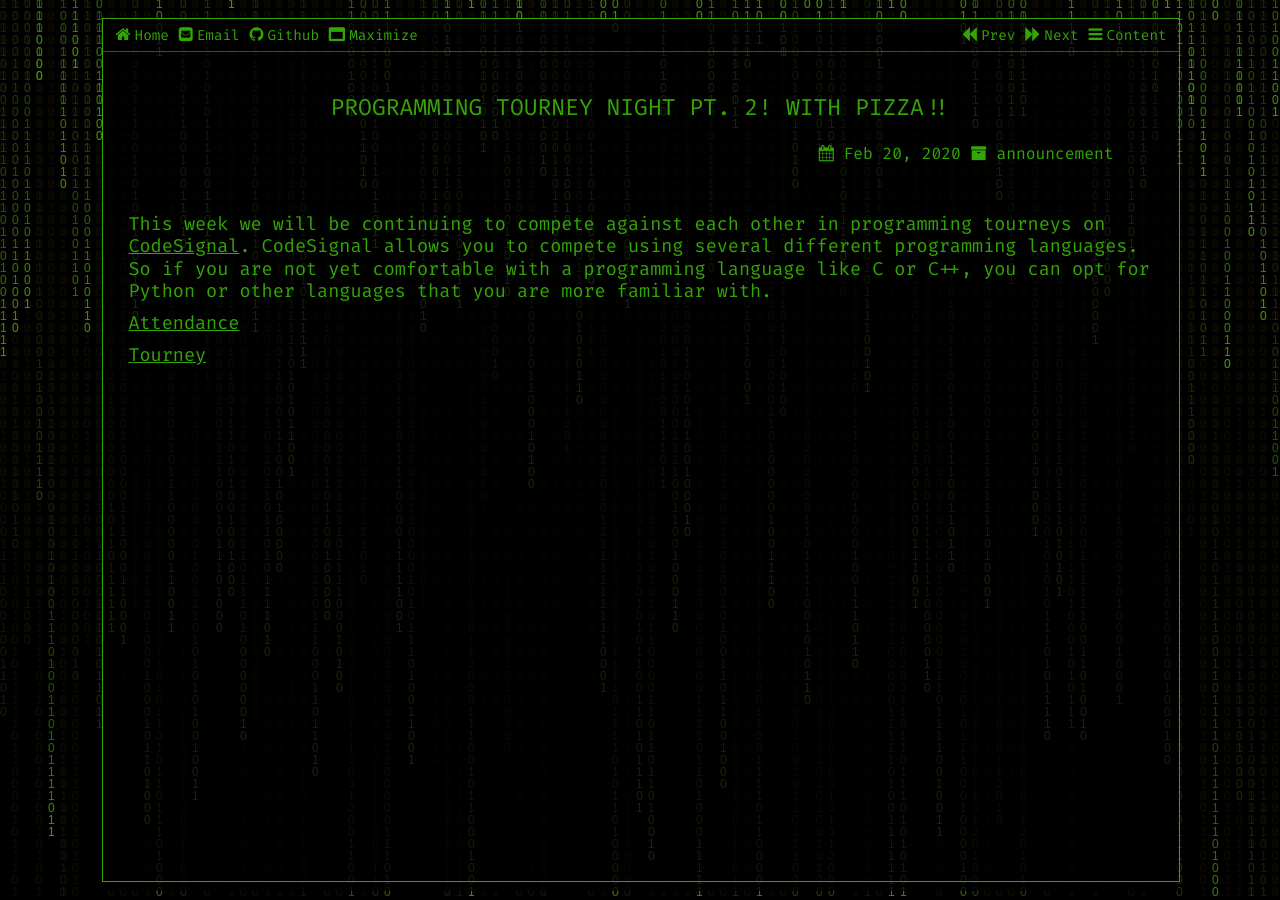
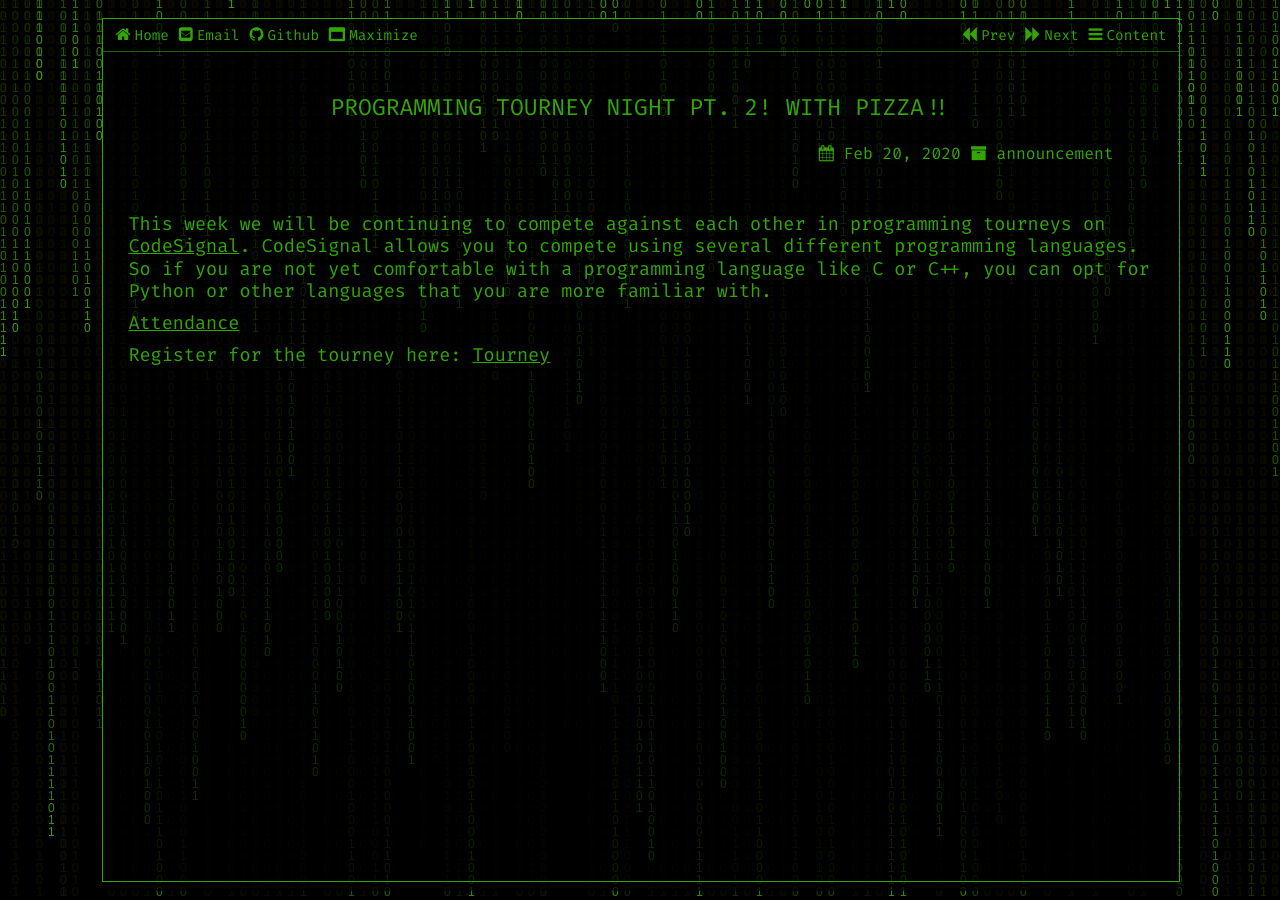
Before and after one commit to ramhacks/ramhacks.github.io, a Jekyll site: the page built from _posts/2020-02-20-meeting2.md, in a window 1280 px wide. Built offline with Jekyll 4.4.1, drawn with Linux system fonts in a browser that asks for light colours.

Commit message:
Update 2020-02-20-meeting2.md

```diff
--- a/_posts/2020-02-20-meeting2.md
+++ b/_posts/2020-02-20-meeting2.md
@@ -12,5 +12,5 @@ languages that you are more familiar with.
 
 [Attendance](https://forms.gle/xxvhF7pGzDiyxBth6)
 
-
-[Tourney](https://app.codesignal.com/tournaments/z5wFqnrAQw2EYK3Dd)
+Register for the tourney here:
+[Tourney](https://app.codesignal.com/tournaments/SySw7tikQmRjBAb78)
```
